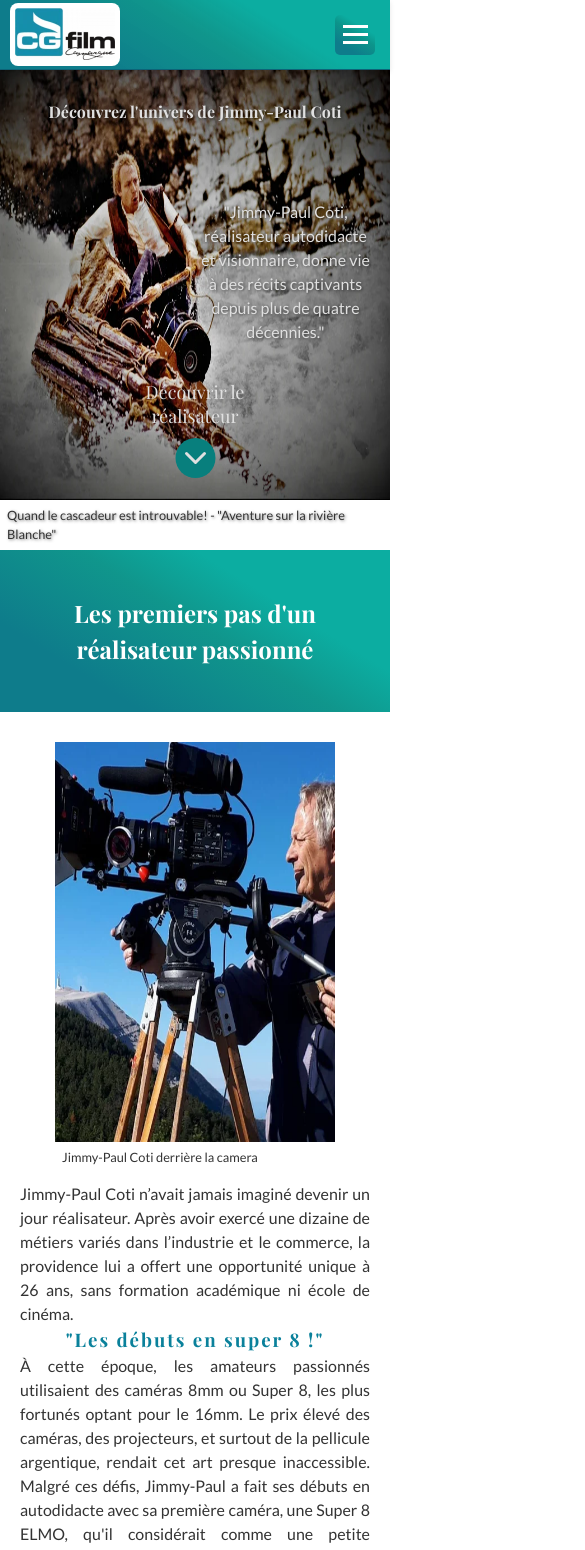
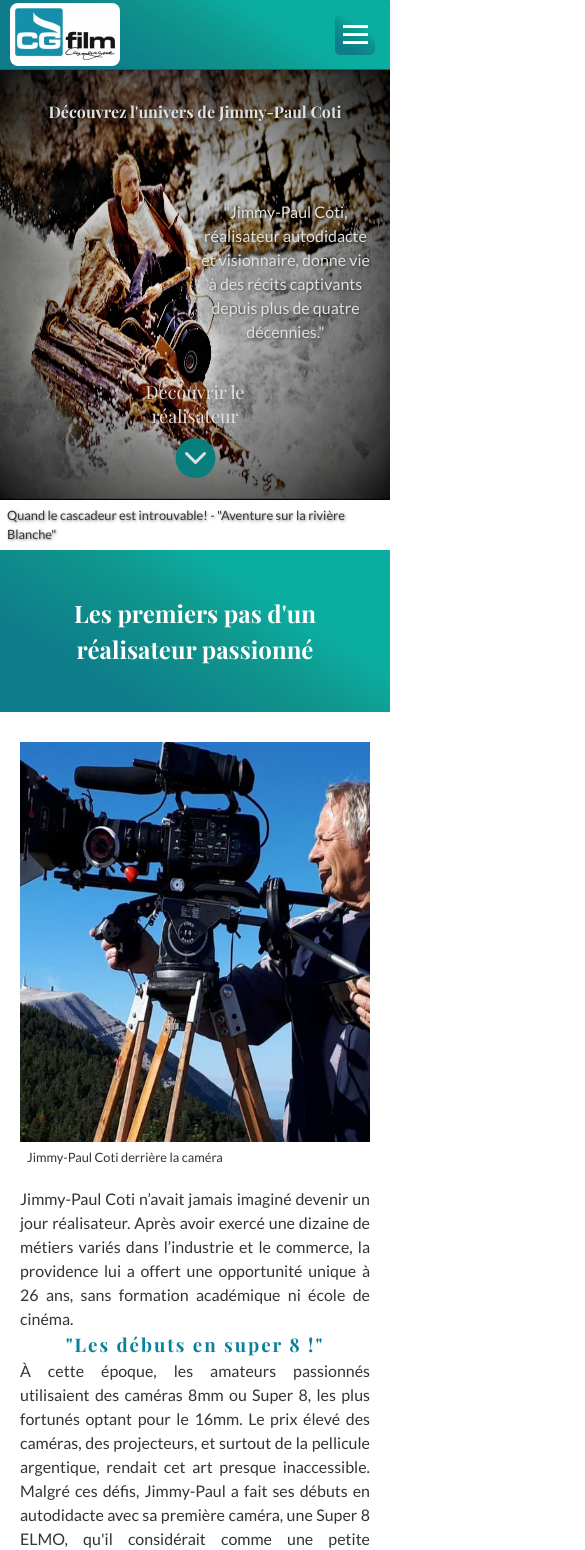
Before and after one commit to Annesophie55/cgfilm_site, a Nuxt app: page /filmMaker in a window 390 px wide. Shown: the top 1550 px of the page, 585 px wide, since content can reach past the window. Built offline with nearby package versions, Linux system fonts and the light colour scheme.

Commit message:
Feat make it modular ImgSticky

```diff
--- a/assets/scss/pages/filmMaker.scss
+++ b/assets/scss/pages/filmMaker.scss
@@ -266,9 +266,11 @@
 .article-container{
   display: flex;
   padding: 40px;
+  justify-content: center;
 }
 
 .article-content{
+  max-width: 45%;
   h3{
     font-family: var(--font-secondary-bold);
     font-size: 1.5rem;
@@ -284,20 +286,31 @@
 
 .article-content_txt_left{
   text-align: justify;
-  margin: 5px 10px 0px 0px;
-  font-size: 20px;
+  font-size: clamp(1rem, 2vw, 1rem);
   display: flex;
-  justify-content: center;
   flex-direction: column;
   align-items: center;
+  padding: 0px 20px;
+  min-width: 40%;
 }
 
 .article__img{
-  width: 300px;
-  height: 390px;
+  max-width: 100%;
+  height: auto;
+  // max-height: 390px;
+  // min-width: 250px;
+  // min-height: 340px;
   object-fit: cover;
-  box-shadow: 2px 2px 8px rgba(0, 0, 0, 0.1);
   margin: 0 15px 15px 0;
+  display: flex;
+
+  img{
+    display: flex;
+    max-width: 100%;
+    height: 100%;
+    border-radius: 3px;
+    box-shadow: 2px 2px 8px rgba(0, 0, 0, 0.1);
+  }
 }
 
 .icon_camera_puce{
@@ -309,14 +322,15 @@
 .article__aside_txt{
   font-size: 18px;
   font-family: var(--font-primary-regular);
+  text-shadow: 1px 1px 3px rgba(0, 0, 0, 0.2);
   text-align: justify;
   padding: 20px;
   opacity: 0.9;
   border-radius: 8px;
   background: linear-gradient(to bottom, rgba(4, 247, 186, 0.2), rgba(11, 218, 42, 0.6));
   box-shadow: 2px 2px 8px rgba(0, 0, 0, 0.1);
-  width: 80%;
-  margin-top: 15px;
+  width: 100%;
+  margin: 20px;
   ul{
     list-style-type:square;
     margin-left: 22px;
--- a/assets/scss/pages/index.scss
+++ b/assets/scss/pages/index.scss
@@ -156,3 +156,45 @@ cite{
     }
   }
 }
+
+.img-fixed-container {
+  width: 50%;
+  max-width: 500px;
+  position: relative;
+  max-height: 400px;
+  margin: 0px auto 20px auto;
+
+  @media (max-width: 768px){
+    margin-bottom: 20px;
+    justify-content: center;
+    align-items: center;
+    width: 100%;
+  }
+}
+
+.img-content {
+  width: 100%;
+  height: 100%;
+  display: flex;
+  flex-direction: column;
+  align-items: center;
+
+  @media (max-width: 768px) {
+    width: 80%;
+    margin: auto;
+  }
+}
+
+.imgSticky {
+  width: 100%;
+  height: auto;
+  object-fit: cover;
+  border-radius: 8px;
+}
+
+figcaption {
+  text-align: center;
+  font-size: 14px;
+  margin-top: 5px;
+  opacity: 0.8;
+}
--- a/components/ImgSticky.vue
+++ b/components/ImgSticky.vue
@@ -2,8 +2,8 @@
   <div class="img-fixed-container">
     <div class="img-content">
       <figure>
-        <NuxtImg src="/images/derriere_la_camera.webp" alt="Photo de Jimmy-Paul Coti" width="400" height="400" class="imgSticky"/>
-        <figcaption>Jimmy-Paul Coti derrière la camera</figcaption>
+        <NuxtImg :src="src" :alt="alt" :width="width" :height="height" class="imgSticky"/>
+        <figcaption v-if="caption">{{ caption }}</figcaption>
       </figure>
     </div>
   </div>
@@ -12,6 +12,15 @@
 <script setup lang="ts">
 import { onMounted, onUnmounted, watchEffect, ref } from "vue";
 import { useNuxtApp } from "nuxt/app";
+
+const props = defineProps<{
+  src: string;
+  alt: string;
+  width?: number;
+  height?: number;
+  caption?: string; // Optionnel
+  breakpoint: number; // Taille de l’écran à partir de laquelle l’animation est activée
+}>();
 
 const isGSAPActive = ref(false); // État de l’animation
 
@@ -22,7 +31,7 @@ onMounted(() => {
   const initGSAP = () => {
     const screenWidth = window.innerWidth;
 
-    if (screenWidth > 768 && !isGSAPActive.value && nuxtApp.$gsap && nuxtApp.$ScrollTrigger) {
+    if (screenWidth > props.breakpoint && !isGSAPActive.value && nuxtApp.$gsap && nuxtApp.$ScrollTrigger) {
       console.log("🔵 GSAP INIT - Large screen detected");
 
       const gsap = nuxtApp.$gsap as typeof import("gsap").default;
@@ -39,9 +48,8 @@ onMounted(() => {
         },
       });
 
-      isGSAPActive.value = true; // Marque GSAP comme actif
-    }
-    else if (screenWidth <= 768 && isGSAPActive.value) {
+      isGSAPActive.value = true;
+    } else if (screenWidth <= 768 && isGSAPActive.value) {
       console.log("🔴 Disabling GSAP animation - Small screen detected");
 
       if (scrollTriggerInstance) {
@@ -49,17 +57,15 @@ onMounted(() => {
         scrollTriggerInstance = null;
       }
 
-      isGSAPActive.value = false; // Marque GSAP comme inactif
+      isGSAPActive.value = false;
     }
   };
 
-  // Exécute la logique au montage et écoute les changements de taille d'écran
   watchEffect(() => {
     window.addEventListener("resize", initGSAP);
-    initGSAP(); // Exécute au chargement
+    initGSAP();
   });
 
-  // Nettoyage des événements au démontage
   onUnmounted(() => {
     window.removeEventListener("resize", initGSAP);
     if (scrollTriggerInstance) {
@@ -67,35 +73,4 @@ onMounted(() => {
     }
   });
 });
-
 </script>
-
-<style scoped lang="scss">
-.img-fixed-container {
-  width: 50%;
-  max-width: 500px;
-  position: relative;
-  max-height: 400px;
-  margin: 0px auto 20px auto;
-
-  @media (max-width: 768px){
-    margin-bottom: 20px;
-    justify-content: center;
-    align-items: center;
-    width: 100%;
-  }
-}
-
-.img-content{
-  top: 0;
-  left: 0;
-  width: 100%;
-  height: 100%;
-
-  @media (max-width: 768px){
-    width: 80%;
-    margin: auto;
-  }
-}
-
-</style>
--- a/pages/filmMaker.vue
+++ b/pages/filmMaker.vue
@@ -17,7 +17,7 @@
     <section class="film-maker__bio">
       <h2 class="section-title">Les premiers pas d'un réalisateur passionné</h2>
       <div class="bio-content">
-          <ImgSticky />
+        <ImgSticky src="/images/derriere_la_camera.webp" alt="Photo de Jimmy-Paul Coti" :width="400" :height="400" caption="Jimmy-Paul Coti derrière la caméra"/>
           <div class="bio-txt">
             <p>Jimmy-Paul Coti n’avait jamais imaginé devenir un jour réalisateur. Après avoir exercé une dizaine de métiers variés dans l’industrie et le commerce, la providence lui a offert une opportunité unique à 26 ans, sans formation académique ni école de cinéma.</p>
             <h3>"Les débuts en super 8 !"</h3>
@@ -51,13 +51,8 @@
       <h2 class="section-title">Un Parcours Exceptionnel et des Projets à Venir</h2>
       <div class="article-container">
         <aside class="article-encart">
-          <div class="article__img">
-            <NuxtImg src="/images/jimmy_provence.webp" alt="Jimmy Paul Cotti posant pour le journal provence" width="300" height="390"/>
-          </div>
-
-          <div class="article__img">
-            <NuxtImg src="/images/aile.webp" alt="Affiche 'L'Aile et la Bête'" width="300" height="390"/>
-          </div>
+          <ImgSticky src="/images/jimmy_provence.webp" alt="Jimmy Paul Cotti posant pour le journal provence" :width="300" :height="390" :breakpoint="768"/>
+          <ImgSticky src="/images/aile.webp" alt="Affiche 'L'Aile et la Bête'" :width="300" :height="390" :breakpoint="768"/>
         </aside>
         <article class="article-content">
           <div class="article-content_txt">
@@ -75,18 +70,14 @@
               <li>Écriture du scénario pour le long-métrage 'Les Embruns de Liberté'.</li>
             </ul>
           </div>
-            </div>
-            <div class="article-content_txt_right">
-              <div class="article__img">
-                <NuxtImg src="/images/chemin_or_blanc_affiche.webp" alt="Affiche 'Le chemin de l'or Blanc'" width="300" height="390"/>
-              </div>
-              <div class="article__img">
-                <NuxtImg src="/images/sabots_venus.webp" alt="Affiche 'Les sabots de Vénus'" width="300" height="390"/>
-              </div>
-            </div>
-          </div>
-        </article>
+        </div>
       </div>
+    </article>
+    <aside class="article-encart">
+      <ImgSticky src="/images/chemin_or_blanc_affiche.webp" alt="Affiche 'Le chemin de l'or Blanc'" :width="300" :height="390" :breakpoint="900"/>
+      <ImgSticky src="/images/sabots_venus.webp" alt="Affiche 'Les sabots de Vénus'" :width="300" :height="390" :breakpoint="900"/>
+    </aside>
+  </div>
     </section>
   </main>
   <Footer />
```
